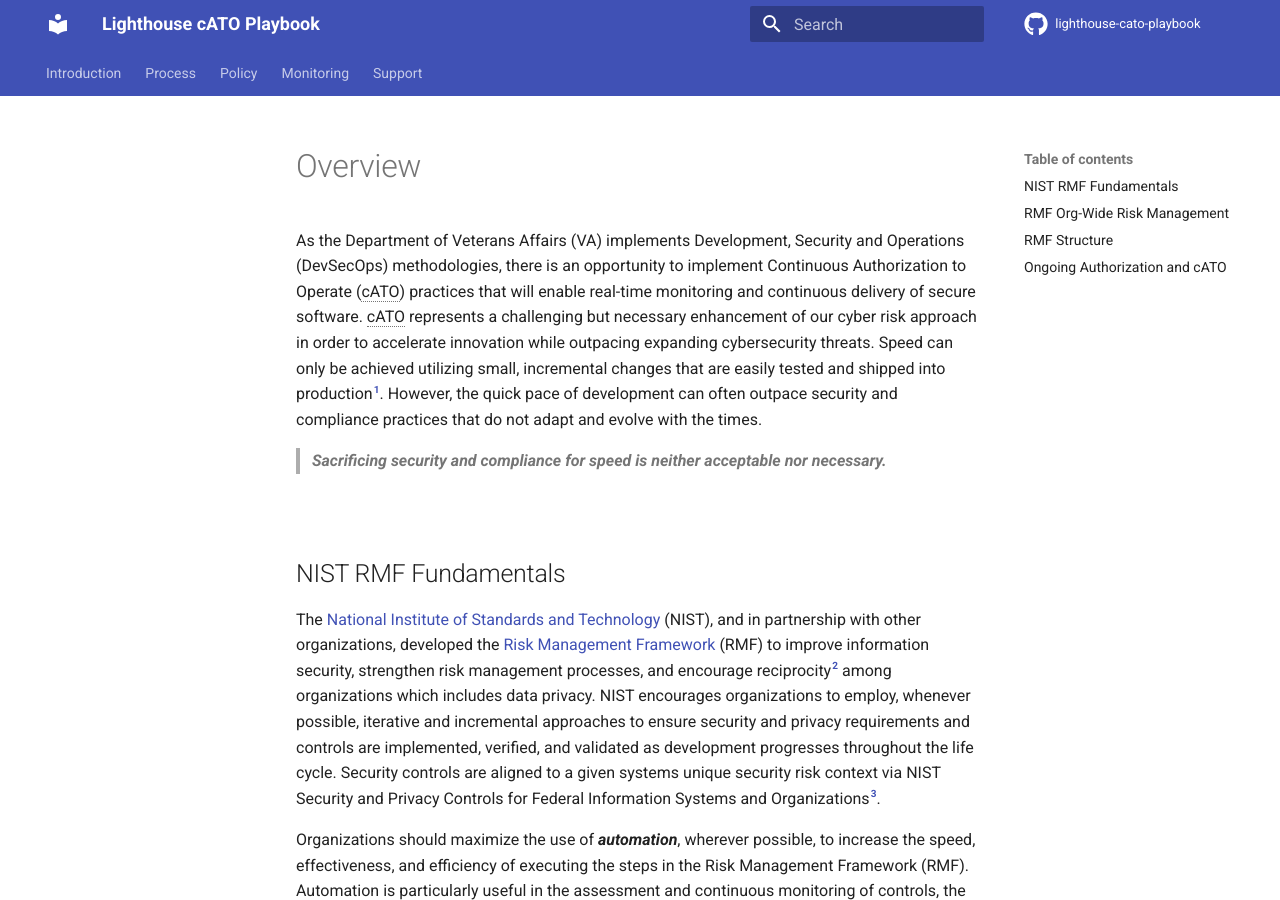
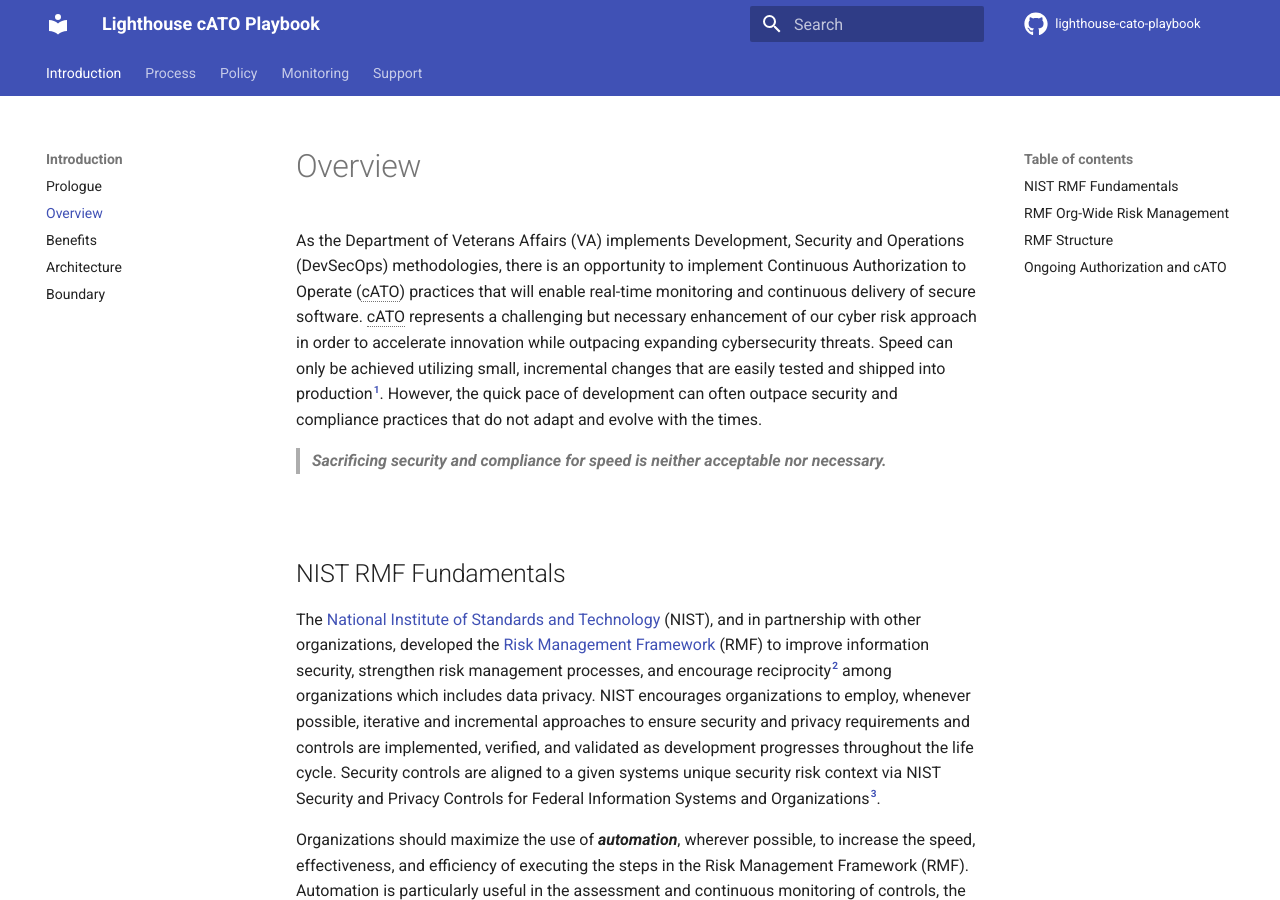
Before and after one commit to rise8-us/cato-playbook, an MkDocs documentation site: the page built from docs/overview.md, in a window 1280 px wide and 900 px high. Built offline with MkDocs 1.6.1 and Material for MkDocs 9.7.7, drawn with Linux system fonts in a browser that asks for light colours; comment, search, counter and statistics services are not loaded.

Commit message:
Update mkdocs.yml

```diff
--- a/mkdocs.yml
+++ b/mkdocs.yml
@@ -38,7 +38,7 @@
 nav:
   - 'Introduction':
       - 'Prologue': 'prologue.md'
-      - 'Overview': 'approach.md'
+      - 'Overview': 'overview.md'
       - 'Benefits': 'benefits.md'
       - 'architecture.md'
       - 'Boundary': 'boundary.md'
```
